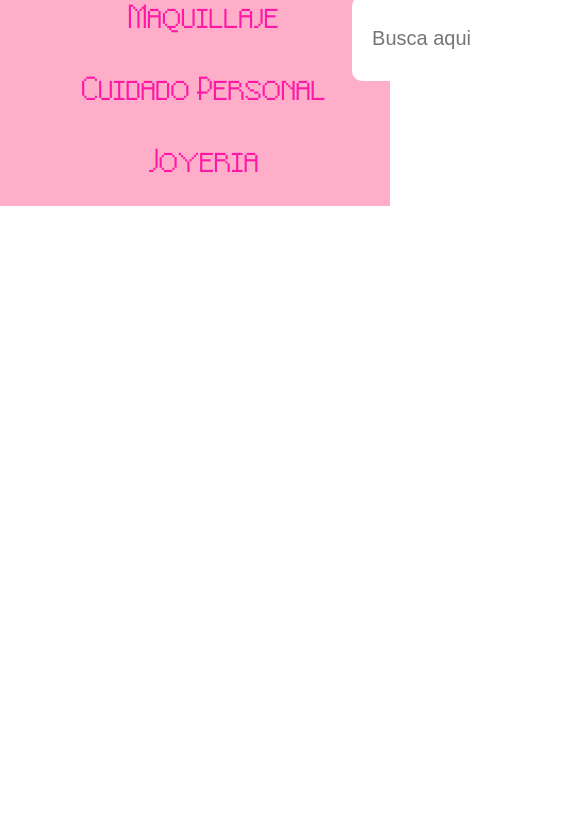
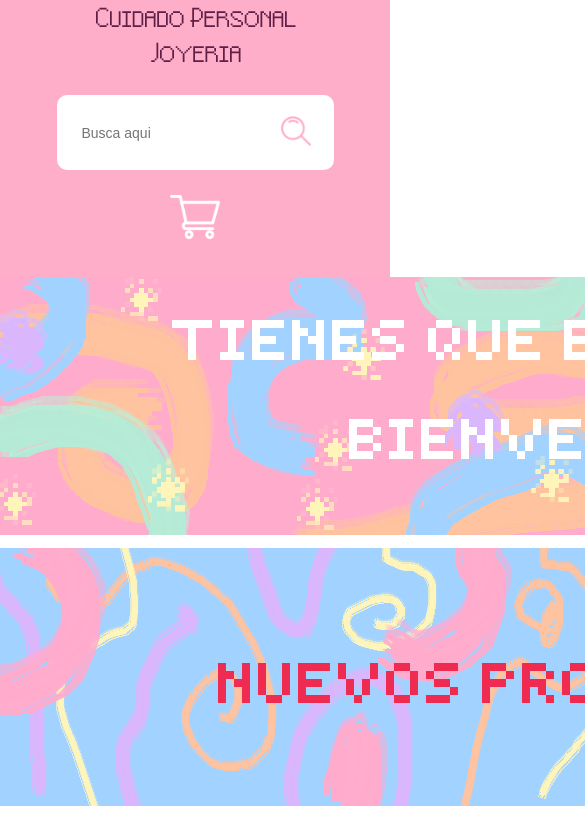
Before and after one commit to Shunkaa/Catalogo_Maquillaje, a plain HTML site: page public/index.html in a window 390 px wide. Shown: the part 159-978 px from the top of the page, 585 px wide, since content can reach past the window. Before the commit the page ends 844 px from the top, so only its background shows below. Drawn offline with Linux system fonts and the light colour scheme.

Commit message:
Responsive y inicio Carrusel

```diff
--- a/public/css/style.css
+++ b/public/css/style.css
@@ -1,15 +1,15 @@
-/*Fuentes foraneas a las del dispositivo*/
+/* Fuentes foraneas a las del dispositivo */
 @font-face {
- font-family: 'FuentePrincipal';
+    font-family: 'FuentePrincipal';
     src:  url('../fuentes/transfonter.org-20250306-163634/Pixel-Noir-Caps.woff2') format('woff2'),
-    url('../fuentes/transfonter.org-20250306-163634/Pixel-Noir-Caps.woff') format('woff'),
+    url('../fuentes/transfonter.org-20250306-163634/Pixel-Noir-Caps.woff')  format('woff'),
     url('../fuentes/Pixel-Noir\ Caps.ttf') format('truetype');
 }
 @font-face {
     font-family: 'FuenteSegundaria';
     src: url('../fuentes/transfonter.org-20250306-163634/Pixel-Noir-Skinny-Caps.woff2') format('woff2'),
     url('../fuentes/transfonter.org-20250306-163634/Pixel-Noir-Skinny-Caps.woff') format('woff'),
-    url('../fuentes/Pixel-Noir\ Skinny\ Caps.ttf') format('truetype')
+    url('../fuentes/Pixel-Noir\ Skinny\ Caps.ttf') format('truetype');
 }
 @font-face {
     font-family: 'FuenteTerciaria';
@@ -17,7 +17,8 @@
     url('../fuentes/transfonter.org-20250306-163634/Pixel-Noir-Skinny.woff') format('woff'),
     url('../fuentes/Pixel-Noir\ Skinny.ttf') format('truetype');
 }
-/* Animacion de Slider de barra de busqueda */
+
+/* Animación de Slider de barra de búsqueda */
 @keyframes slider {
     0% {transform: translateY(-85px);}
     5% {transform: translateY(0px);}
@@ -27,166 +28,168 @@
     75% {transform: translateY(170px);}
     100% {transform: translateY(170px);}
 }
-/* Estilos para pantallas pequeñas */
-@media screen and (max-width: 600px) {
-    body {
-        font-size: 14px;
-    }
-    .contenedor {
-        flex-direction: column;
-        padding: 10px;
-    }
-    nav ul {
-        flex-direction: column;
-        align-items: center;
-        gap: 10px;
-    }
-    .BarraBusqueda {
-        width: 100%;
-        height: 60px; /* Reduce el tamaño en móviles */
-    }
-    .BarraBusqueda input {
-        font-size: 16px; /* Ajusta el tamaño del texto */
-    }
-}
-/* Estilos para pantallas medianas */
-@media screen and (min-width: 601px) and (max-width: 1024px) {
-    body {
-        font-size: 16px;
-    }
-    .contenedor {
-        flex-direction: row;
-        justify-content: space-around;
-    }
-    nav ul {
-        flex-wrap: wrap; /* Permite que los enlaces bajen de línea si es necesario */
-        justify-content: center;
-    }
-    .BarraBusqueda {
-        max-width: 500px; /* Reduce el tamaño de la barra de búsqueda en pantallas medianas */
-    }
-}
-/* Estilos para escritorios: pantallas grandes */
-@media screen and (min-width: 1025px) {
-    body {
-        font-size: 18px;
-    }
-    .contenedor {
-        max-width: 1200px;
-        margin: 0 auto;
-    }
-    nav ul {
-        justify-content: space-evenly;
-    }
-}
-/*Quitar margin y padding por defecto*/
-*{
+
+/* Quitar margin y padding por defecto */
+* {
     margin: 0;
     padding: 0;
     box-sizing: border-box;
 }
-/*Fuente por defecto de toda la pagina*/
-body{
+
+/* Fuente por defecto de toda la página */
+body {
     font-family: 'FuenteSegundaria', sans-serif;
+    overflow-x: hidden; /* Evitar que se desborde horizontalmente */
+}
 
-}
- nav ul #Brilla {
+/* Diseño de "Brilla" */
+nav ul #Brilla {
     font-family: 'FuentePrincipal', sans-serif;
     display: flex;
     align-items: center;
     font-size: 35px;
+    gap: 10px;
 }
- header .direcciones{
+
+/* Estilo de las direcciones en el header */
+header .direcciones {
     background-color: rgb(255,116,148,255);
     font-family: 'FuenteTerciaria', sans-serif;
     padding: 3px;
     font-size: 12px;
     color: rgb(255, 255, 255);
- }
-.BarraInicio{
+}
+
+/* Barra de inicio */
+.BarraInicio {
     display: flex;
     background-color: rgba(255,174,201,255);
     color: white;
     padding: 20px;
     align-items: center;
- }
- header #Brilla::before {
+    justify-content: space-between;
+    flex-wrap: nowrap;
+    gap: 20px;
+}
+
+/* Alineación del icono de "Brilla" */
+header #Brilla::before {
     content: " ";
     display: inline-block;
     width: 80px;
     height: 80px;
     background: url('../pixeles/brilla.png') no-repeat center;
-    background-size: contain; /* Ajusta la imagen dentro del contenedor */
-    margin-right: 20px; /* Agrega espacio entre la imagen y el texto */
-    vertical-align: middle; /* Alinea con el texto */
+    background-size: contain;
+    margin-right: 10px;
 }
- nav ul{
+/* Estilo de las etiquetas en la barra de navegación */
+nav ul {
     list-style: none;
     display: flex;
-    flex-wrap: wrap;
     align-items: center;
-    justify-content: center;
-    gap: 20px;
+    gap: 15px;
 }
-nav li{
-    margin: 0 10px;
-    padding-top: 20px;
+
+/* Estilo de los enlaces de la navegación */
+nav a {
+    font-size: 14px;
+    color: rgb(95, 31, 70);
+    text-decoration: none;
+    white-space: nowrap;
+
 }
-nav a {
-    font-size: 17px;
-    color: rgb(255, 23, 166);
-    text-decoration: none;
-    padding-left: 50px;
-    white-space: nowrap;
-}
-.barraB{
-    display: flex;
-    align-items: center;
-    flex-grow: 1;
-    font-family:'FuentePrincipal', sans-serif;
-    justify-content: center;
-}
+/* Barra de búsqueda */
 .BarraBusqueda {
     background: white;
-    width: 90%;
-    max-width: 650px;
-    padding: 10px;
+    max-width: 400px;
+    padding: 15px;
     display: flex;
     align-items: center;
     border-radius: 10px;
-    height: 85px;
+    height: 75px;
     position: relative;
     overflow: hidden;
+    flex-grow: 1;
 }
+
 .BarraBusqueda input {
     flex: 1;
-    padding: 15px 10px;
+    padding: 10px;
     border: 0;
     outline: 0;
     background: transparent;
-    font-size: 20px;
+    font-size: 16px;
 }
+
 .BarraBusqueda button img {
-    width: 25px;
+    width: 30px;
 }
+
 .BarraBusqueda button {
-    padding: 10px 12px;
-    border: 0;
+    padding: 5px 8px;
+    border: none;
     outline: 0;
     background: transparent;
     cursor: pointer;
 }
+
+/* Slider */
 .slider {
     position: absolute;
     bottom: 0;
-    left: 150px;
+    left: 130px;
     animation: slider 5s linear infinite;
+
 }
+
 .slider div {
-    height: 85px;
+    height: 80px;
     display: flex;
     align-items: center;
 }
+
 .slider img {
+    width: 38px;
+}
+
+.carrito{
+    padding: 5px 8px;
+    background: none;
+    border: none;
+    cursor: pointer;
+}
+.carrito img {
     width: 50px;
 }
+/* Responsive: Ajustes para pantallas pequeñas */
+@media (max-width: 768px) {
+    .BarraInicio {
+        flex-direction: column;
+        align-items: center;
+    }
+
+    .navbar-container {
+        flex-direction: column;
+        align-items: center;
+    }
+
+    .BarraBusqueda {
+        max-width: 100%;
+    }
+}
+
+@media (max-width: 480px) {
+    nav ul {
+        flex-direction: column;
+        align-items: center;
+        gap: 5px;
+    }
+
+    nav a {
+        font-size: 14px;
+    }
+
+    .BarraBusqueda input {
+        font-size: 14px;
+    }
+}
--- a/public/index.html
+++ b/public/index.html
@@ -19,7 +19,7 @@
                 <li><a href="#joyeria">Joyeria</a></li>
             </ul>
             <div class="barraB">
-                <form class="BarraBusqueda">
+                <form class="BarraBusqueda" role="search">
                     <input type="text" placeholder="Busca aqui">
                     <button type="submit"><img src="pixeles/buscar.png" alt=""> </button>
 
@@ -30,9 +30,20 @@
                     </div>
                 </form>
             </div>
+            <a href="mi-carrito.html">
+                <button class="carrito" type="button">
+                    <img src="pixeles/carrito-de-compras.png" alt="Carrito">
+                </button>
+            </a>
         </nav>
     </header>
-
-
+    <div class="contenedorCarrusel">
+        <div class="carruseles">
+            <section><img src="pixeles/CarruselBienvenida.png" alt="ImagenBienvenida"></section>
+            <section><img src="pixeles/CarruselDos.png" alt="productosNuevos"></section>
+            <section></section>
+        </div>
+    </div>
+    <script src="js/script.js"></script>
 </body>
 </html>
```
Also changed, not shown: public/pixeles/CarruselDos.png (added), public/pixeles/carrito-de-compras.png (added), public/pixeles/mayor-que-el-simbolo.png (added), public/pixeles/simbolo-menor-que.png (added), 1 other file.
